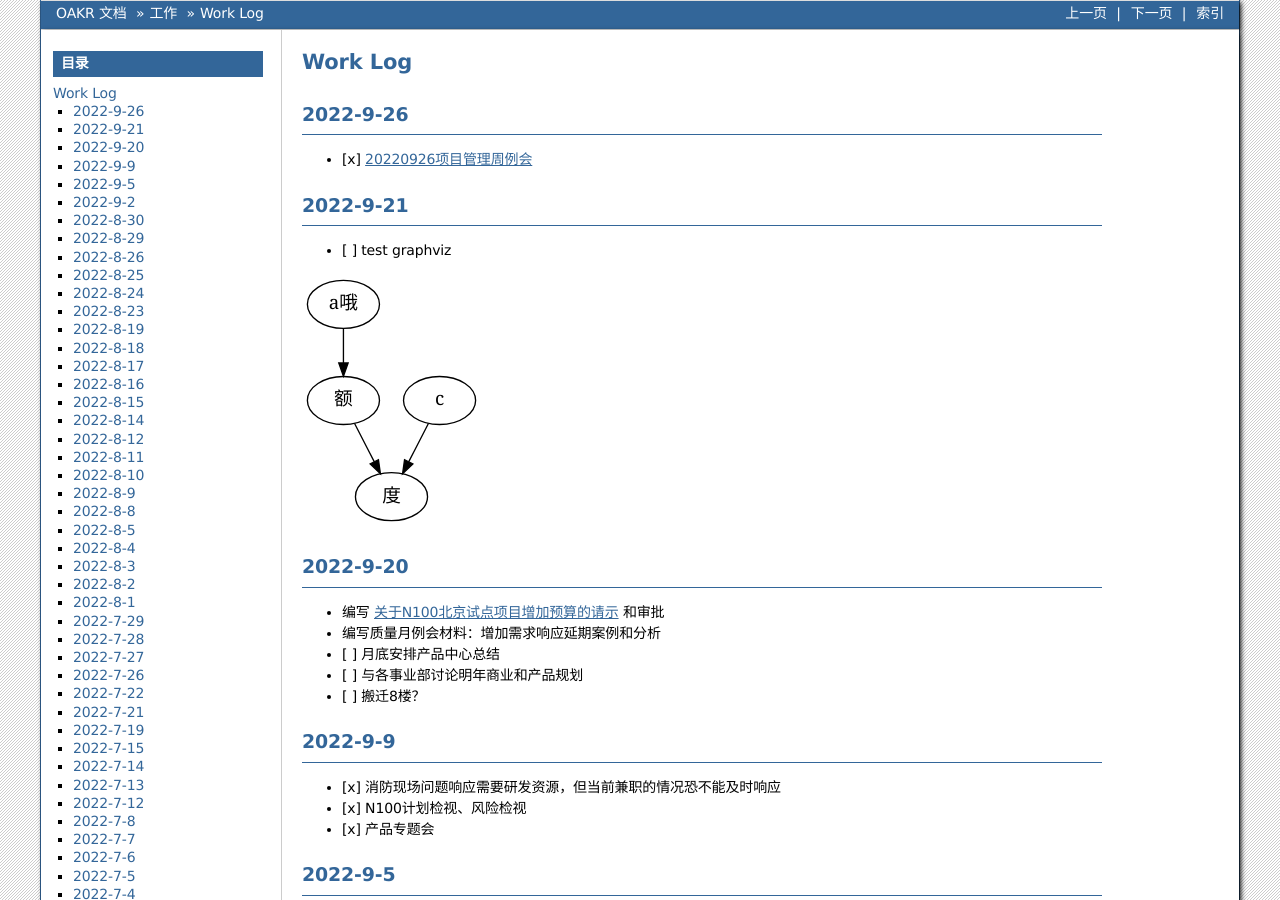
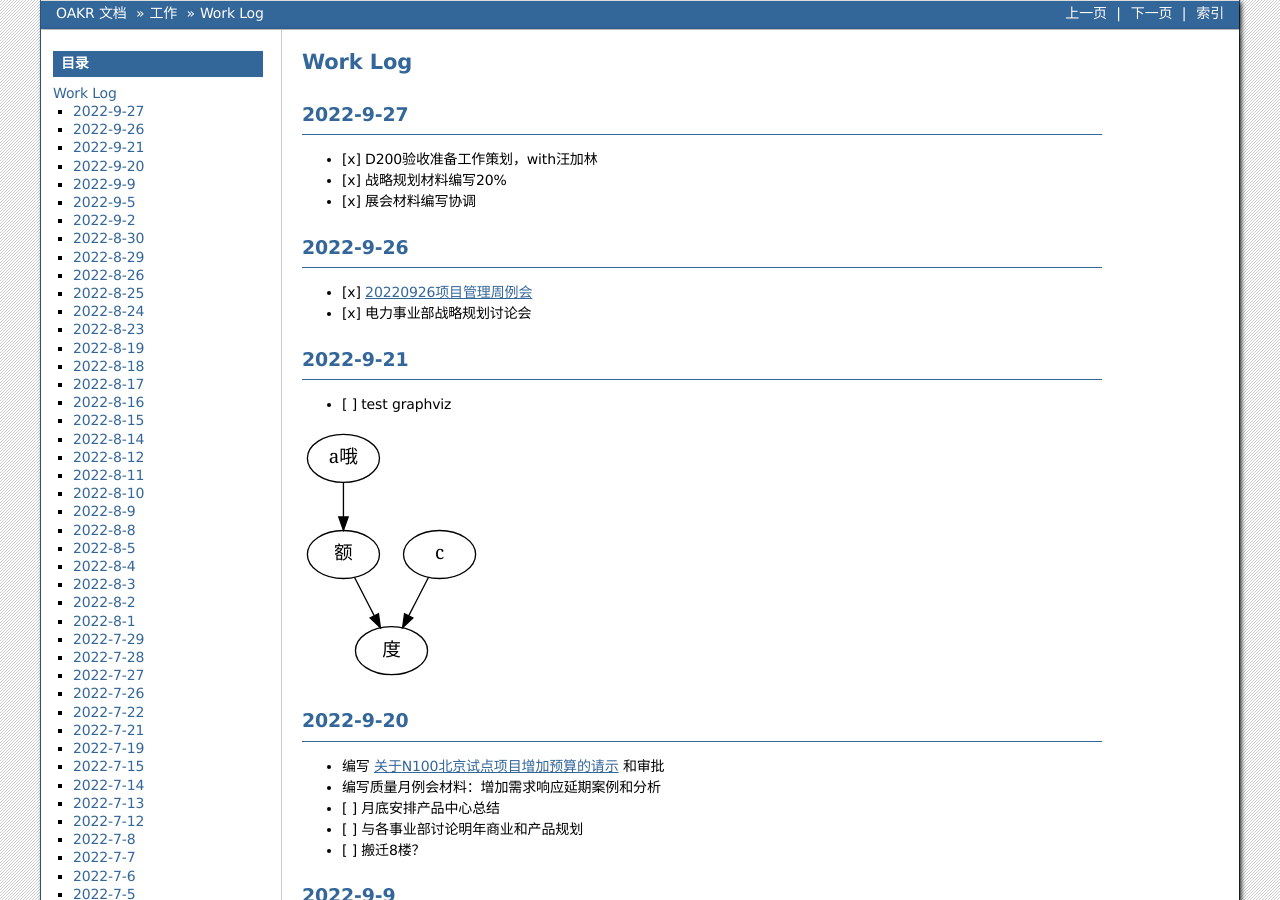
Before and after one commit to cruiurc/cruiurc.github.io, a Sphinx documentation site: the page built from source/work/log.rst, in a window 1280 px wide and 900 px high. Built offline with Sphinx 7.4.7, drawn with Linux system fonts in a browser that asks for light colours.

Commit message:
add work 20220927

```diff
--- a/source/miscellaneous/resume.rst
+++ b/source/miscellaneous/resume.rst
@@ -14,6 +14,7 @@
 :年龄: 38 （出生年月: 1984年9月）
 :户口所在地: 南京
 :籍贯: 安徽铜陵
+:邮箱: crui@outlook.com;
 
 教育经历
 --------
--- a/source/work/log.rst
+++ b/source/work/log.rst
@@ -1,9 +1,15 @@
 Work Log
 =========
+2022-9-27
+----------
+- [x] D200验收准备工作策划，with汪加林
+- [x] 战略规划材料编写20%
+- [x] 展会材料编写协调
 
 2022-9-26
 -----------
 - [x] :doc:`topic/20220926项目管理周例会`
+- [x] 电力事业部战略规划讨论会
 
 2022-9-21
 ---------
```
